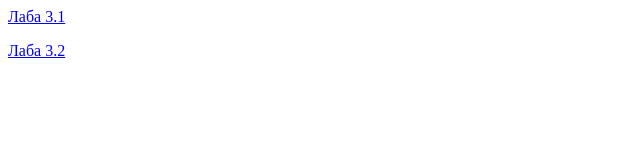
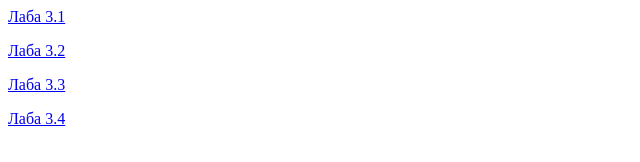
Before and after one commit to KasimaNE/KasimaNE.github.io, a plain HTML site: page laba3/index.html in a window 1280 px wide. Shown: the whole page, without its empty margins (0-640 px from the left). Drawn offline with Linux system fonts and the light colour scheme.

Commit message:
Update index.html

```diff
--- a/laba3/index.html
+++ b/laba3/index.html
@@ -1,2 +1,4 @@
 <p><a href="/laba3/laba3_1/index.html">Лаба 3.1</a></p>
 <p><a href="/laba3/laba3_2/index.html">Лаба 3.2</a></p>
+<p><a href="/laba3/laba3_3/index.html">Лаба 3.3</a></p>
+<p><a href="/laba3/laba3_4/index.html">Лаба 3.4</a></p>
```
